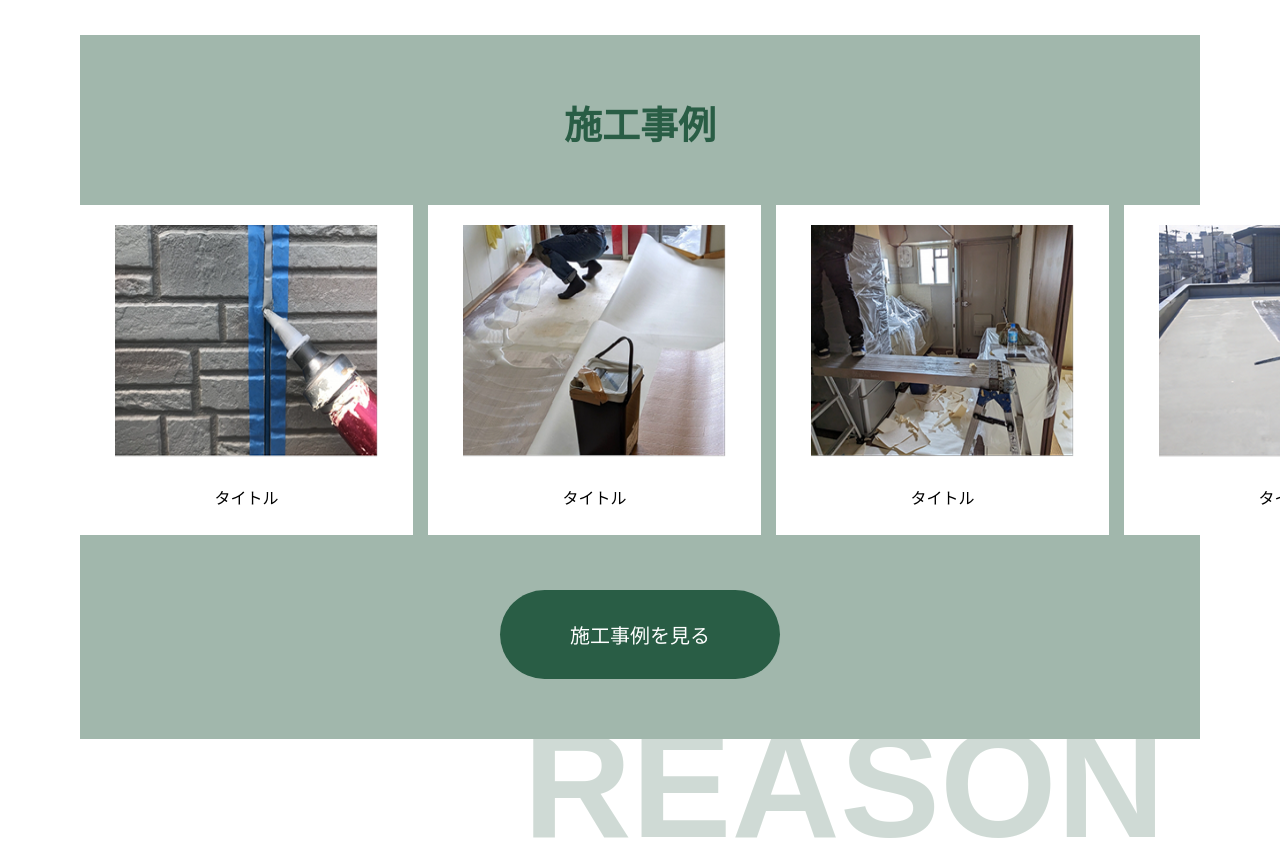
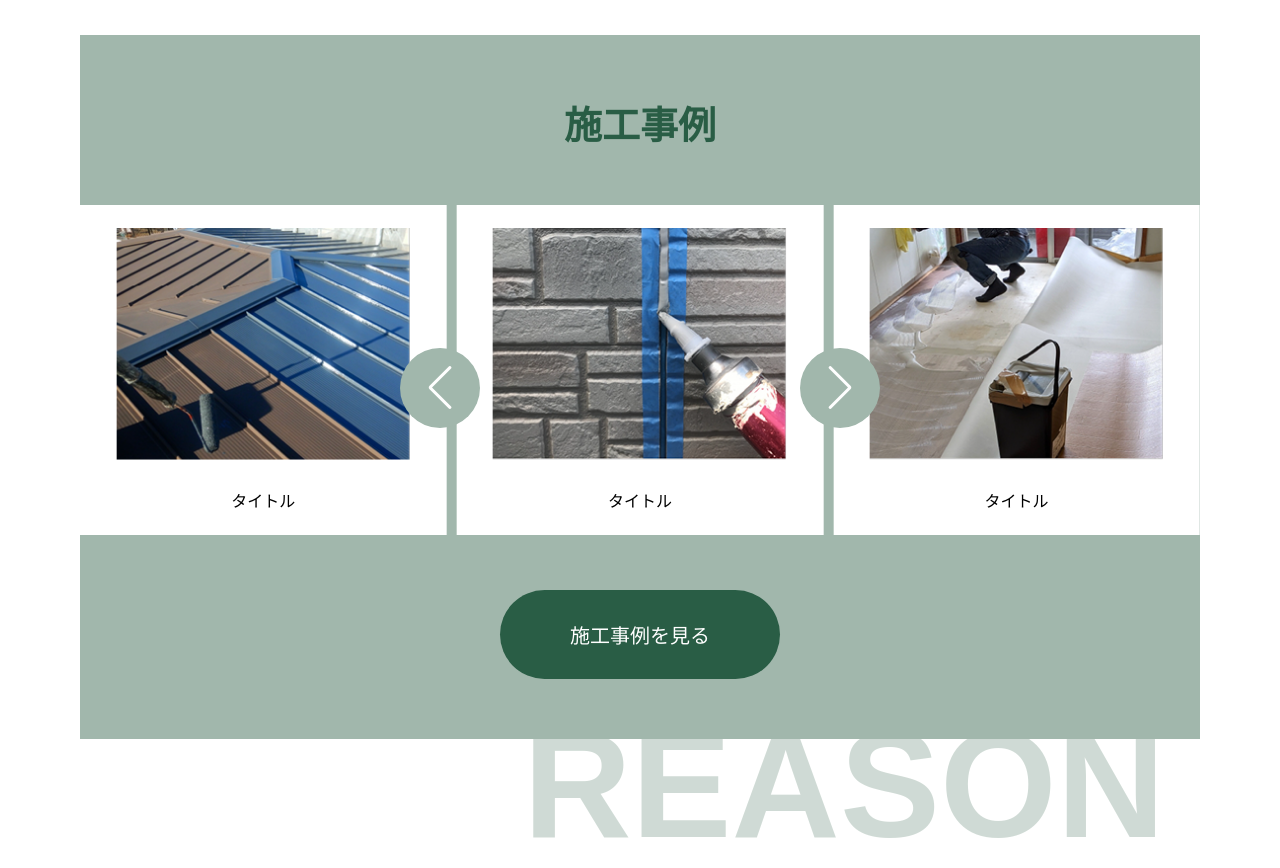
Before and after one commit to clevergoldfox/kyoshin_WP, a PHP site: page / in a window 1280 px wide. Shown: the part 3902-4770 px from the top of the page. Run offline with PHP 8.4, Linux system fonts and the light colour scheme; some web fonts are replaced.

Commit message:
feat: slider implementation

```diff
--- a/assets/css/style.css
+++ b/assets/css/style.css
@@ -670,7 +670,6 @@ p {
     height: 330px;
     width: 100%;
     display: flex;
-    gap: 15px;
 
 }
 
@@ -1177,13 +1176,13 @@ p {
 
 @media (max-width: 1000px) {
     .section-10 h2 {
-        font-size: 24px!important;
+        font-size: 24px !important;
     }
 }
 
 @media (max-width: 790px) {
     .section-10 h2 {
-        font-size: 22px!important;
+        font-size: 22px !important;
     }
 }
 
@@ -1505,7 +1504,7 @@ p {
     }
 
     .section-14 .about-row p {
-        font-size: 16px!important;
+        font-size: 16px !important;
     }
 
     .section-14 .sec-content .about-box .about-row:nth-of-type(5) {
@@ -1525,7 +1524,7 @@ p {
     }
 
     .section-14 .about-row p {
-        font-size: 14px!important;
+        font-size: 14px !important;
     }
 
     .section-14 .sec-content .about-box .about-row:nth-of-type(5) {
@@ -1543,11 +1542,11 @@ p {
     }
 
     .section-14 .sec-content .about-box .about-row p:nth-of-type(even) {
-        left: 110px!important;
+        left: 110px !important;
     }
 
     .section-14 .about-row p {
-        font-size: 12px!important;
+        font-size: 12px !important;
     }
 
     .section-14 .sec-content .about-box .about-row:nth-of-type(5) {
@@ -1580,10 +1579,11 @@ p {
     height: auto;
 }
 
-.section-15 .map-box iframe{
+.section-15 .map-box iframe {
     height: 440px;
     width: 100%;
 }
+
 /* .section-15 .map-box img{
     width: 100%;
     height: auto;
@@ -1675,7 +1675,7 @@ p {
     margin: auto;
 }
 
-.section-17 .sec-content .alram-text span{
+.section-17 .sec-content .alram-text span {
     font-size: 21px;
 }
 
@@ -1727,12 +1727,15 @@ p {
     flex-direction: column;
 }
 
-.section-17 form .address-input input, select {
-    position: unset!important;
+.section-17 form .address-input input,
+select {
+    position: unset !important;
     margin-top: 5px;
 }
 
-.section-17 form .form-group input, textarea, select {
+.section-17 form .form-group input,
+textarea,
+select {
     margin-left: 5%;
     font-family: "Noto Sans JP", sans-serif;
     font-size: 14px;
@@ -1831,12 +1834,16 @@ p {
         left: 200px;
     }
 
-    .section-17 form .form-group input, textarea, select {
+    .section-17 form .form-group input,
+    textarea,
+    select {
         left: 280px;
         font-size: 12px;
     }
 
-    .section-17 form .form-group input, textarea, select {
+    .section-17 form .form-group input,
+    textarea,
+    select {
         margin-left: 0;
     }
 
@@ -1879,3 +1886,68 @@ p {
         font-size: 11px;
     }
 }
+
+.swiper {
+    width: 100%;
+    height: auto;
+}
+
+.swiper-slide {
+    width: 330px;
+    /* slide width */
+    display: flex;
+    justify-content: center;
+    align-items: center;
+}
+
+.swiper-slide img {
+    width: 100%;
+    height: auto;
+}
+
+.swiper-button-prev {
+    left: calc(50% - 200px);
+    transform: translateX(-50%);
+    background: #A1B7AC;
+    color: white;
+    border-radius: 50%;
+    width: 80px;
+    height: 80px;
+    display: flex;
+    align-items: center;
+    justify-content: center;
+}
+.swiper-button-next {
+    right: calc(50% - 200px);
+    transform: translateX(50%);
+    background: #A1B7AC;
+    color: white;
+    border-radius: 50%;
+    width: 80px;
+    height: 80px;
+    display: flex;
+    align-items: center;
+    justify-content: center;
+}
+
+@media (max-width: 660px) {
+    .swiper-button-prev {
+        left: calc(50% - 150px);
+        width: 60px;
+        height: 60px;
+    }
+    .swiper-button-next {
+        right: calc(50% - 150px);
+        width: 60px;
+        height: 60px;
+    }
+}
+
+@media (max-width: 425px) {
+    .swiper-button-prev {
+        left: calc(50% - 110px);
+    }
+    .swiper-button-next {
+        right: calc(50% - 110px);
+    }
+}
--- a/assets/js/index.js
+++ b/assets/js/index.js
@@ -1,12 +1,47 @@
-const slider = document.querySelector('.slide-bar');
-
-
-function autoSlide() {
-    slider.scrollLeft += 2; // speed
-    if (slider.scrollLeft >= slider.scrollWidth - slider.clientWidth) {
-        slider.scrollLeft = 0;
-    }
-}
-
-
-setInterval(autoSlide, 20); // speed: lower = faster
+const swiper = new Swiper(".mySwiper", {
+    loop: true,           // Infinite loop
+    centeredSlides: true,      // Active slide is centered
+    slidesPerView: 5,          // Show 5 slides at once
+    spaceBetween: 10,          // Gap between slides
+    speed: 500,           // Slide animation duration (ms)
+    autoplay: {
+        delay: 2000,         // Delay between slides
+        disableOnInteraction: false
+    },
+    navigation: {
+        nextEl: ".swiper-button-next",
+        prevEl: ".swiper-button-prev",
+    },
+    breakpoints: {
+        1440 : { // at 768px and up
+          slidesPerView: 4.5,
+          spaceBetween: 10,
+        },
+        1024 : { // at 768px and up
+          slidesPerView: 3,
+          spaceBetween: 10,
+        },
+        768 : { // at 768px and up
+            slidesPerView: 2.2,
+            spaceBetween: 10,
+        },
+        425 : { // at 768px and up
+          slidesPerView: 1.5,
+          spaceBetween: 10,
+        },
+        375 : { // at 768px and up
+          slidesPerView: 1.2,
+          spaceBetween: 10,
+        },
+        320 : { // at 768px and up
+          slidesPerView: 1,
+          spaceBetween: 10,
+        },
+      }
+    // breakpoints: {
+    //     768: {
+    //       slidesPerView: 3,
+    //       spaceBetween: parseInt(getComputedStyle(document.documentElement).getPropertyValue('--slide-space')),
+    //     }
+    // }
+});
--- a/index.html
+++ b/index.html
@@ -5,8 +5,8 @@
     <title>株式会社共進</title>
     <meta data-n-head="ssr" charset="utf-8">
     <meta data-n-head="ssr" name="viewport" content="width=device-width, initial-scale=1">
-    <meta data-n-head="ssr" data-hid="description" name="description"
-        content="株式会社共進">
+    <meta data-n-head="ssr" data-hid="description" name="description" content="株式会社共進">
+    <link rel="stylesheet" href="https://cdn.jsdelivr.net/npm/swiper@10/swiper-bundle.min.css" />
     <link rel="icon" type="image/png" sizes="32x32" href="./assets/images/logo.png">
     <link rel="stylesheet" href="./assets/css/style.css">
     <link rel="stylesheet" href="./assets/css/base.css">
@@ -15,6 +15,7 @@
     <link href="https://db.onlinewebfonts.com/c/6bb72788de0e0eb09756d36c0ba629cf?family=Fugaz+One" rel="stylesheet"
     type="text/css" />
     <link href="https://fonts.googleapis.com/css2?family=Montserrat:wght@400;700&display=swap" rel="stylesheet">
+    <script src="https://cdn.jsdelivr.net/npm/swiper@10/swiper-bundle.min.js"></script>
 </head>
 
 <body>
@@ -138,27 +139,72 @@
         </div>
         <div class="section-4">
             <h2>施工事例</h2>
-            <div class="slide-bar">
-                <div class="slide-card">
+            <div class="swiper mySwiper">
+                <div class="swiper-wrapper slide-bar">
+                    <div class="swiper-slide slide-card">
                         <img src="./assets/images/Rectangle (9).png" alt="">
                         <p>タイトル</p>
                     </div>
-                <div class="slide-card">
+                    <div class="swiper-slide slide-card">
                         <img src="./assets/images/Rectangle (10).png" alt="">
                         <p>タイトル</p>
                     </div>
-                <div class="slide-card">
+                    <div class="swiper-slide slide-card">
                         <img src="./assets/images/Rectangle (11).png" alt="">
                         <p>タイトル</p>
                     </div>
-                <div class="slide-card">
+                    <div class="swiper-slide slide-card">
                         <img src="./assets/images/Rectangle (12).png" alt="">
                         <p>タイトル</p>
                     </div>
-                <div class="slide-card">
+                    <div class="swiper-slide slide-card">
                         <img src="./assets/images/Rectangle (13).png" alt="">
                         <p>タイトル</p>
                     </div>
+                    <div class="swiper-slide slide-card">
+                        <img src="./assets/images/Rectangle (9).png" alt="">
+                        <p>タイトル</p>
+                    </div>
+                    <div class="swiper-slide slide-card">
+                        <img src="./assets/images/Rectangle (10).png" alt="">
+                        <p>タイトル</p>
+                    </div>
+                    <div class="swiper-slide slide-card">
+                        <img src="./assets/images/Rectangle (11).png" alt="">
+                        <p>タイトル</p>
+                    </div>
+                    <div class="swiper-slide slide-card">
+                        <img src="./assets/images/Rectangle (12).png" alt="">
+                        <p>タイトル</p>
+                    </div>
+                    <div class="swiper-slide slide-card">
+                        <img src="./assets/images/Rectangle (13).png" alt="">
+                        <p>タイトル</p>
+                    </div>
+                    <div class="swiper-slide slide-card">
+                        <img src="./assets/images/Rectangle (9).png" alt="">
+                        <p>タイトル</p>
+                    </div>
+                    <div class="swiper-slide slide-card">
+                        <img src="./assets/images/Rectangle (10).png" alt="">
+                        <p>タイトル</p>
+                    </div>
+                    <div class="swiper-slide slide-card">
+                        <img src="./assets/images/Rectangle (11).png" alt="">
+                        <p>タイトル</p>
+                    </div>
+                    <div class="swiper-slide slide-card">
+                        <img src="./assets/images/Rectangle (12).png" alt="">
+                        <p>タイトル</p>
+                    </div>
+                    <div class="swiper-slide slide-card">
+                        <img src="./assets/images/Rectangle (13).png" alt="">
+                        <p>タイトル</p>
+                    </div>
+                </div>
+                <!-- Optional navigation -->
+                <div class="swiper-button-next"></div>
+                <div class="swiper-button-prev"></div>
             </div>
             <button class="budget-btn">施工事例を見る</button>
         </div>
```
Also changed, not shown: assets/css/test.css (added, +26 -0 lines), test.html (added, +35 -0 lines). Lines whose indentation alone changed are shown as unchanged.
